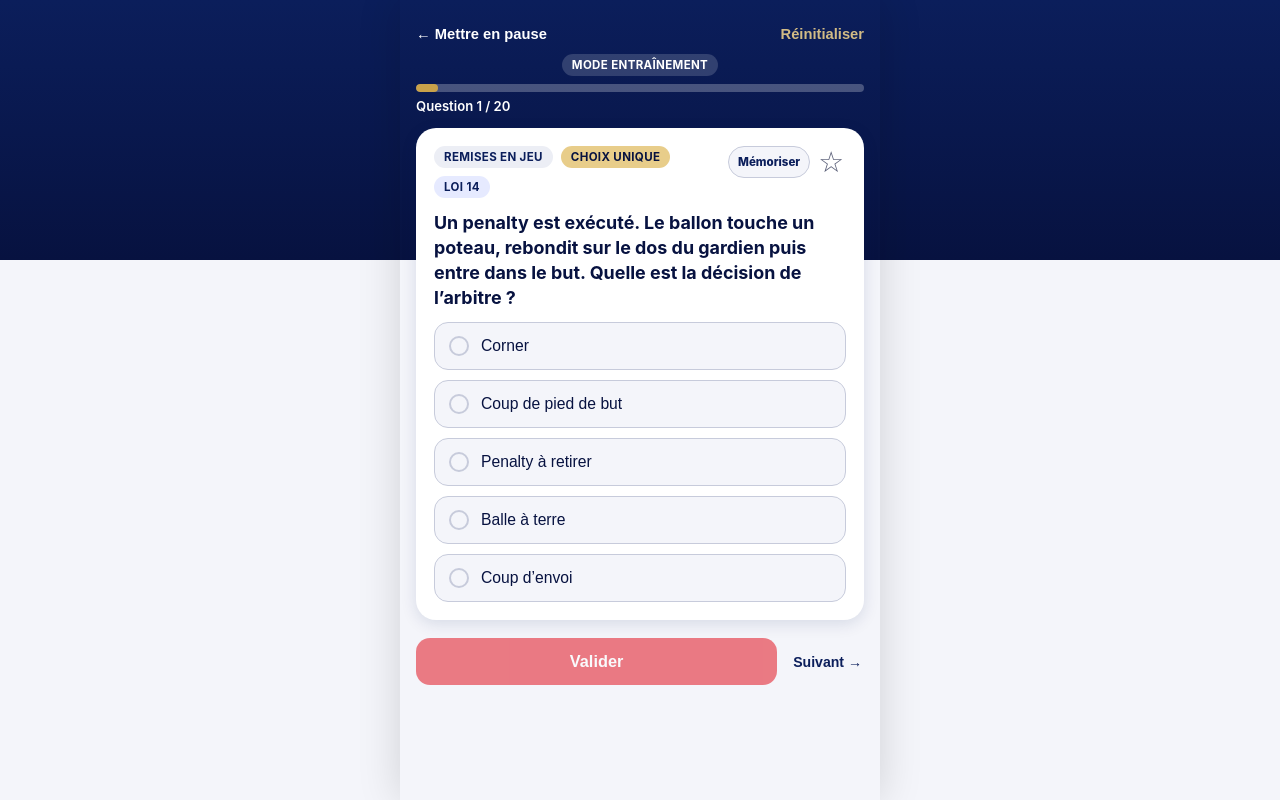
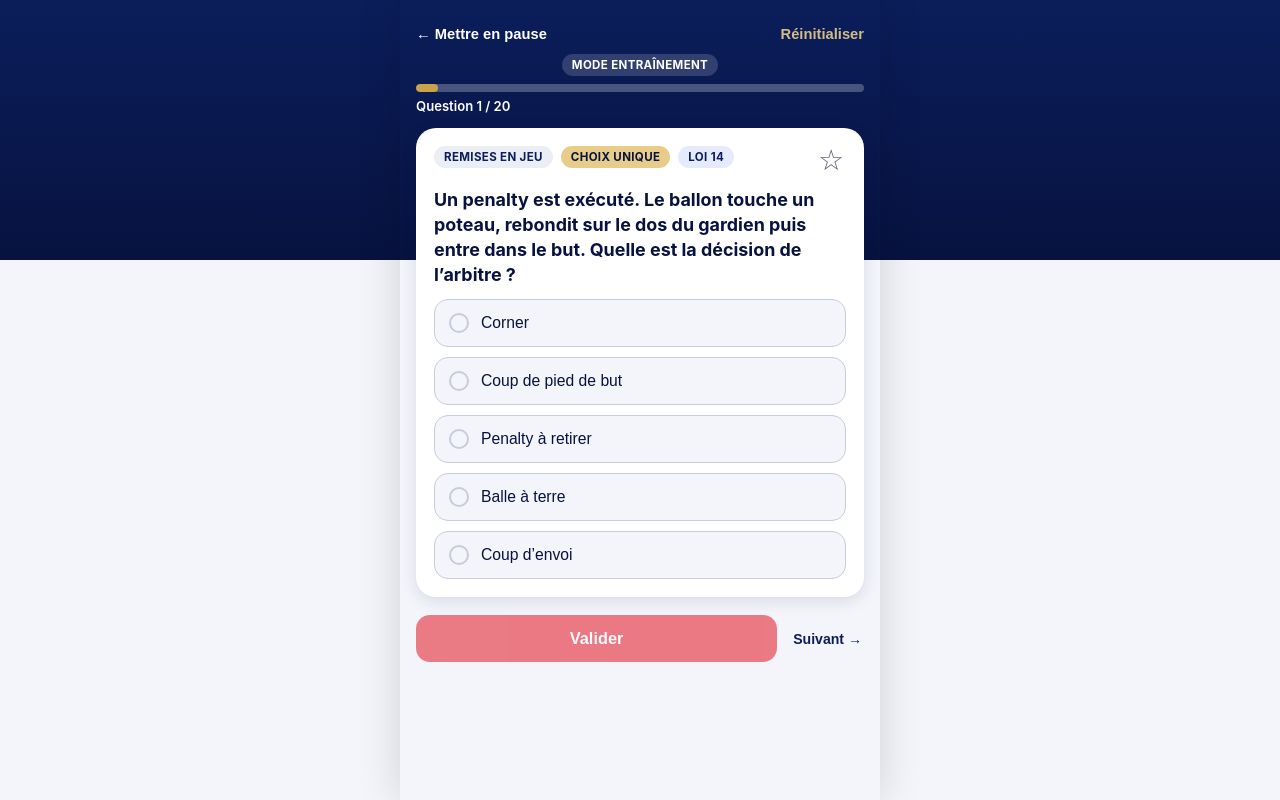
Before and after one commit to brahmiamine/fff, a React (Vite) app: page / in a window 1280 px wide. Both pictures are taken after a click on the button "Commencer le quiz". Built offline with nearby package versions, Linux system fonts and the light colour scheme.

Commit message:
refactor: move memorize action out of question card

```diff
--- a/src/components/QuestionCard.jsx
+++ b/src/components/QuestionCard.jsx
@@ -8,8 +8,6 @@ export default function QuestionCard({
   onToggleOption,
   isFavorite,
   onToggleFavorite,
-  isMemorized,
-  onToggleMemorized,
   showExplanations = true,
 }) {
   const isMultiple = question.type === 'multiple'
@@ -32,15 +30,6 @@ export default function QuestionCard({
           {question.law && <span className="badge badge-law">{question.law}</span>}
         </div>
         <div className="question-learning-actions">
-          <button
-            type="button"
-            className={`memorized-button ${isMemorized ? 'memorized-active' : ''}`}
-            aria-label={isMemorized ? 'Retirer des questions mémorisées' : 'Marquer comme mémorisée'}
-            aria-pressed={isMemorized}
-            onClick={onToggleMemorized}
-          >
-            {isMemorized ? '✓ Mémorisée' : 'Mémoriser'}
-          </button>
           <button type="button" className={`favorite-button ${isFavorite ? 'favorite-active' : ''}`} aria-label={isFavorite ? 'Retirer des favoris' : 'Ajouter aux favoris'} aria-pressed={isFavorite} onClick={onToggleFavorite}>
             {isFavorite ? '★' : '☆'}
           </button>
```
